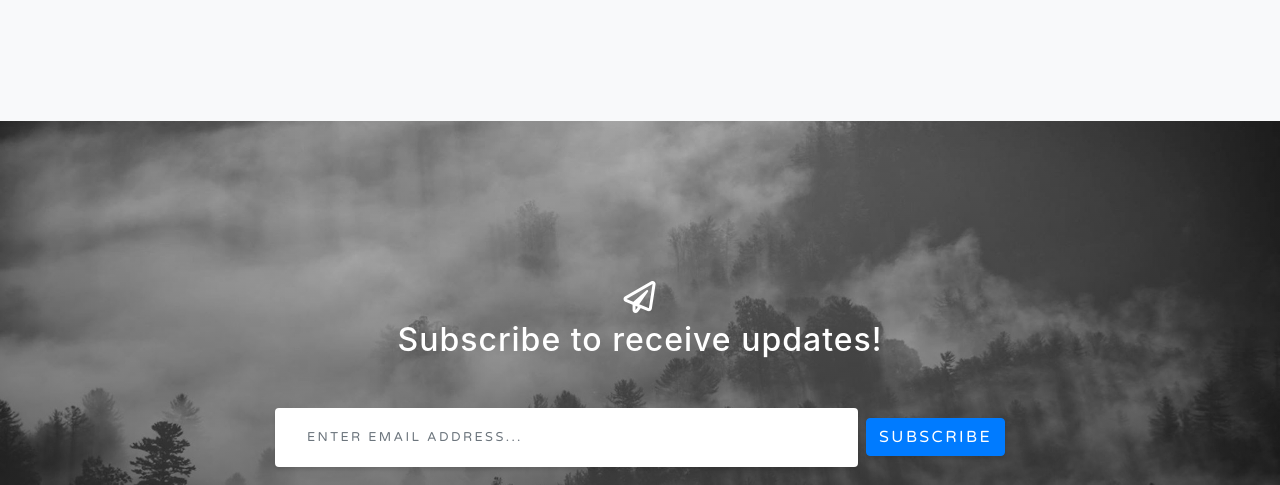
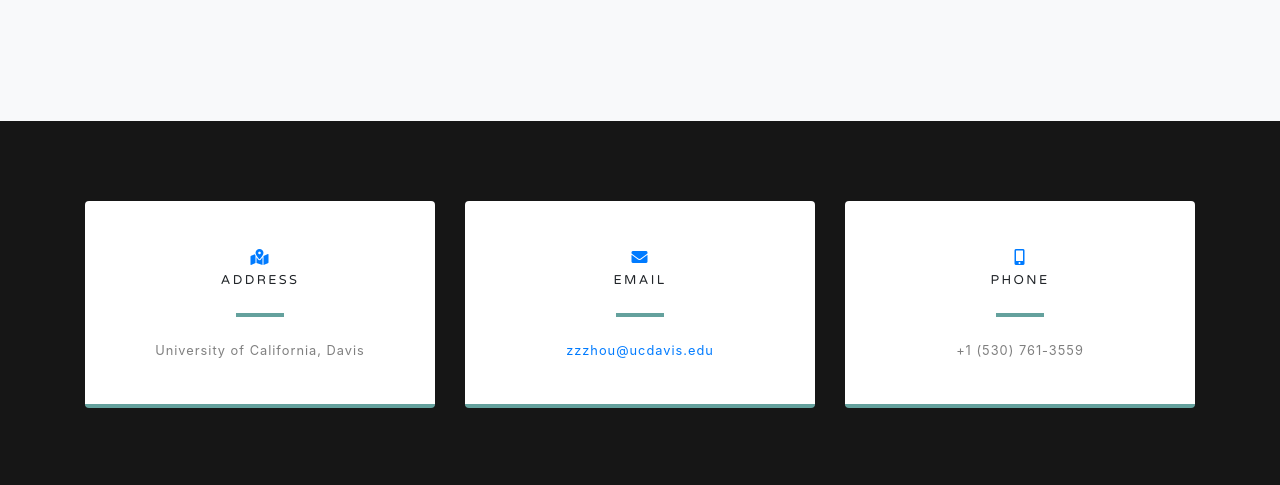
Before and after one commit to cassiezhou97/cassiezhou97.github.io, a website with bundled scripts: page index.html in a window 1280 px wide. Shown: the part 2990-3475 px from the top of the page. Built offline with nearby package versions, Linux system fonts and the light colour scheme.

Commit message:
Update index.html

```diff
--- a/index.html
+++ b/index.html
@@ -130,24 +130,6 @@
     </div>
   </section>
 
-  <!-- Signup Section -->
-  <section id="signup" class="signup-section">
-    <div class="container">
-      <div class="row">
-        <div class="col-md-10 col-lg-8 mx-auto text-center">
-
-          <i class="far fa-paper-plane fa-2x mb-2 text-white"></i>
-          <h2 class="text-white mb-5">Subscribe to receive updates!</h2>
-
-          <form class="form-inline d-flex">
-            <input type="email" class="form-control flex-fill mr-0 mr-sm-2 mb-3 mb-sm-0" id="inputEmail" placeholder="Enter email address...">
-            <button type="submit" class="btn btn-primary mx-auto">Subscribe</button>
-          </form>
-
-        </div>
-      </div>
-    </div>
-  </section>
 
   <!-- Contact Section -->
   <section class="contact-section bg-black">
@@ -161,7 +143,7 @@
               <i class="fas fa-map-marked-alt text-primary mb-2"></i>
               <h4 class="text-uppercase m-0">Address</h4>
               <hr class="my-4">
-              <div class="small text-black-50">4923 Market Street, Orlando FL</div>
+              <div class="small text-black-50">University of California, Davis</div>
             </div>
           </div>
         </div>
@@ -173,7 +155,7 @@
               <h4 class="text-uppercase m-0">Email</h4>
               <hr class="my-4">
               <div class="small text-black-50">
-                <a href="#">hello@yourdomain.com</a>
+                <a href="#">zzzhou@ucdavis.edu</a>
               </div>
             </div>
           </div>
@@ -185,7 +167,7 @@
               <i class="fas fa-mobile-alt text-primary mb-2"></i>
               <h4 class="text-uppercase m-0">Phone</h4>
               <hr class="my-4">
-              <div class="small text-black-50">+1 (555) 902-8832</div>
+              <div class="small text-black-50">+1 (530) 761-3559</div>
             </div>
           </div>
         </div>
```
